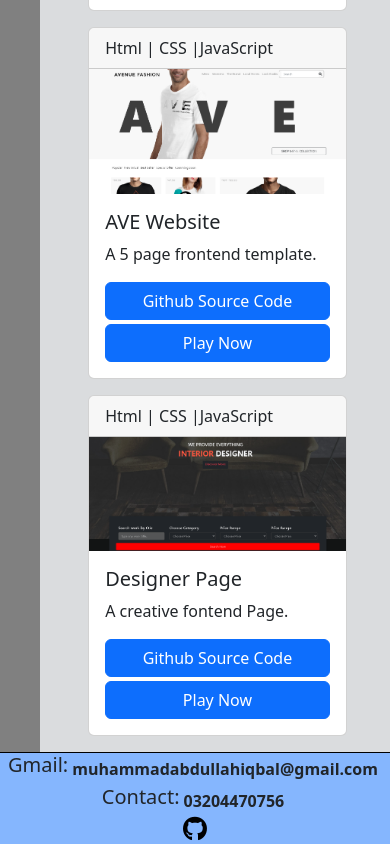
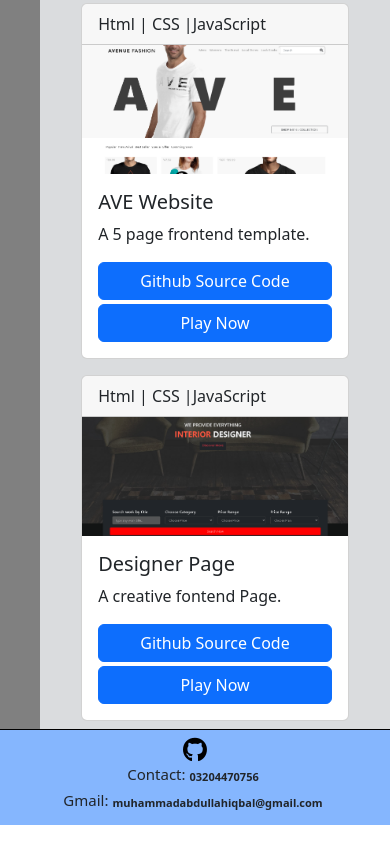
Before and after one commit to Abdullahiqbal2021/Portfolio.github.io, a plain HTML site: page projects.html in a window 390 px wide. Shown: the part 2294-3138 px from the top of the page. Drawn offline with nearby package versions, Linux system fonts and the light colour scheme.

Commit message:
third commit

```diff
--- a/projects.html
+++ b/projects.html
@@ -11,7 +11,7 @@
   <title>Port</title>
 </head>
 
-<body>
+<body >
   <div class="outer-container">
     <div class="main-container">
       <div class="left-section">
@@ -35,9 +35,9 @@
           </ul>
         </nav>
       </div>
-      <div class="right-section-2 ">
-        <div class="container-fluid p-2 p-md-5 bg-opacity-25 bg-secondary">
-          <div class="row p-0 m-0 align-items-center justify-content-center">
+      <div class="right-section-2  ">
+        <div class="container-fluid bg-opacity-25 bg-secondary">
+          <div class="row align-items-center justify-content-center">
             <div class="col-lg-4 col-md-6 col-10  my-2">
               <div class="card">
                 <div class="card-header">
@@ -179,7 +179,7 @@
       </div>
     </div>
     <footer
-      class="d-flex flex-column flex-md-row justify-content-between align-items-center p-0  px-md-5 bg-primary bg-opacity-50">
+      class="d-flex flex-column-reverse flex-md-row justify-content-between align-items-center p-0 py-2 px-md-5 bg-primary bg-opacity-50">
       <div class="d-flex align-items-center">
         <h5>Gmail:</h5>
         <b class="mx-1">muhammadabdullahiqbal@gmail.com</b>
--- a/style/css.css
+++ b/style/css.css
@@ -136,7 +136,7 @@ footer{
 
 @media (max-width:850px) {
   .left-section {
-    width: 9%;
+    width: 9vw;
     background-color: gray;
     padding: 20px;
     /* min-height: calc(100vh - 70px); */
@@ -145,7 +145,10 @@ footer{
   }
   .right-section,
   .right-section-2{
-    width: 91% ;
+    width: 91vw ;
+  }
+  .right-section-2{
+    overflow: hidden;
   }
 
   nav {
@@ -165,4 +168,10 @@ footer{
   .fa-circle{
     display: none;
   }
+  footer h5{
+    font-size: 15px;
+  }
+  footer b{
+    font-size: 11px;
+  }
 }
```
Also changed, not shown: index.html (+3 -3 lines), personal-info.html (+7 -7 lines).
